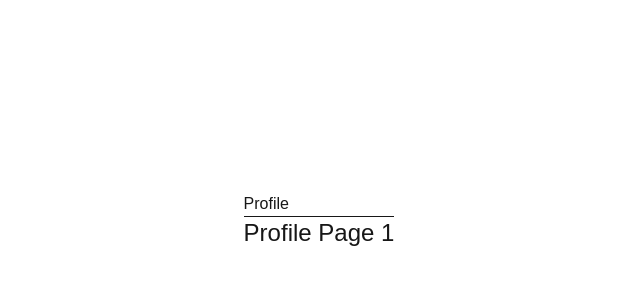
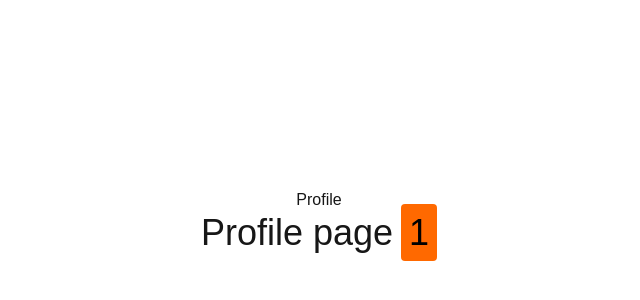
Before and after one commit to Gogo602/Next-App, a Next.js app: page /profile/1 in a window 1280 px wide. Shown: the part 180-480 px from the top of the page, without its empty margins (321-961 px from the left). Built offline with nearby package versions, Linux system fonts and the light colour scheme.

Commit message:
fixed type error on profile id

```diff
--- a/src/app/profile/[id]/page.tsx
+++ b/src/app/profile/[id]/page.tsx
@@ -1,27 +1,12 @@
-'use client';
+export default function UserProfile({params}: any) {
+    return (
+        <div className="flex flex-col items-center justify-center min-h-screen py-2">
+            <h1>Profile</h1>
+            <hr />
+            <p className="text-4xl">Profile page
+            <span className=" p-2 ml-2 rounded bg-orange-500 text-black">{params.id}</span>
+            </p>
 
-import type { NextPage } from 'next';
-import { useParams } from 'next/navigation';
-
-interface Props {
-  params: {
-    id: string;
-  };
+            </div>
+    )
 }
-
-const UserProfile: NextPage<Props> = () => {
-  const params = useParams<{ id: string }>();
-  const { id } = params;
-
-  return (
-    <div className="flex items-center justify-center h-screen">
-      <div>
-        <h1>Profile</h1>
-        <hr />
-        <p className='text-2xl'>Profile Page {id}</p>
-      </div>
-    </div>
-  );
-};
-
-export default UserProfile;
```
